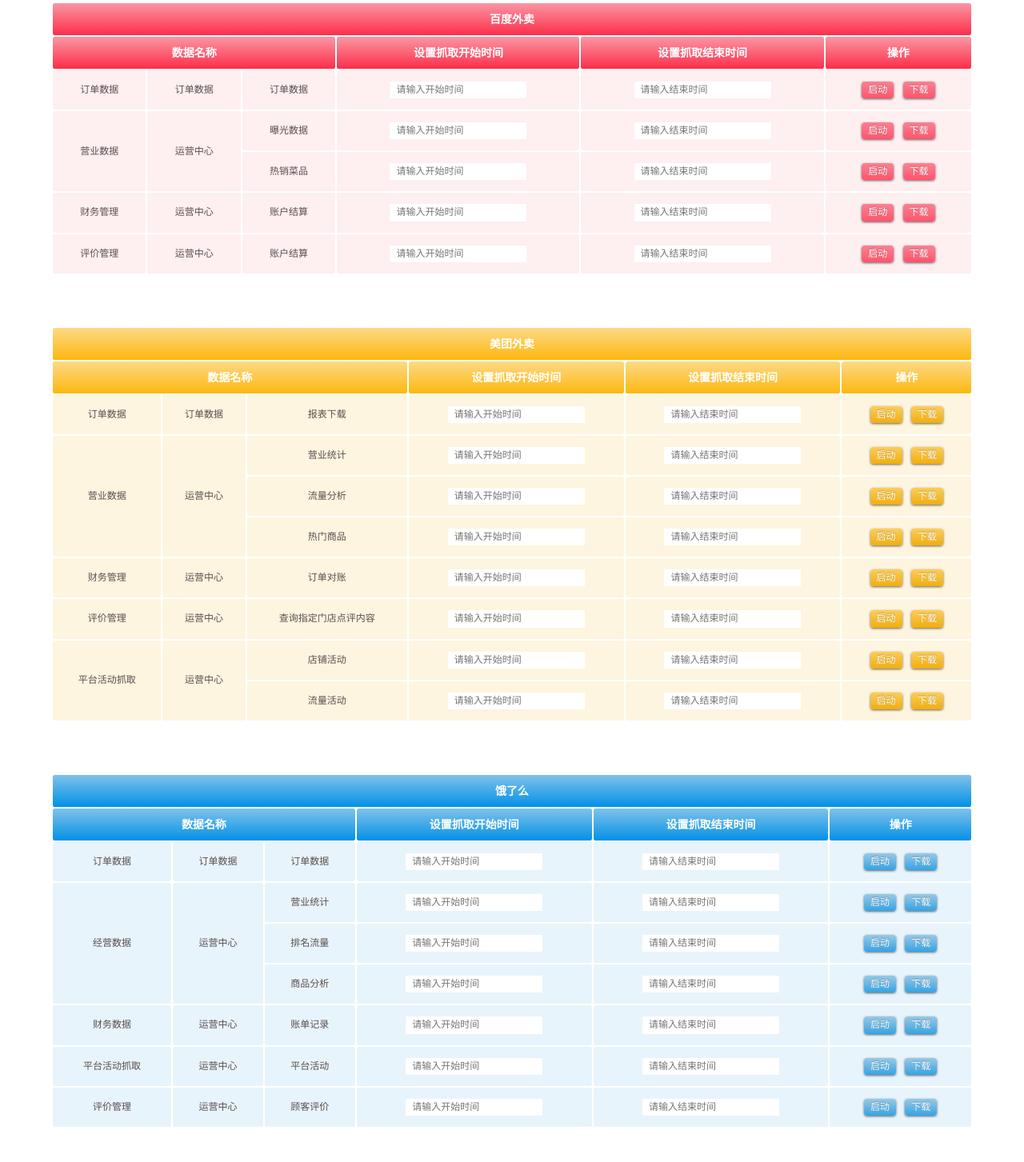
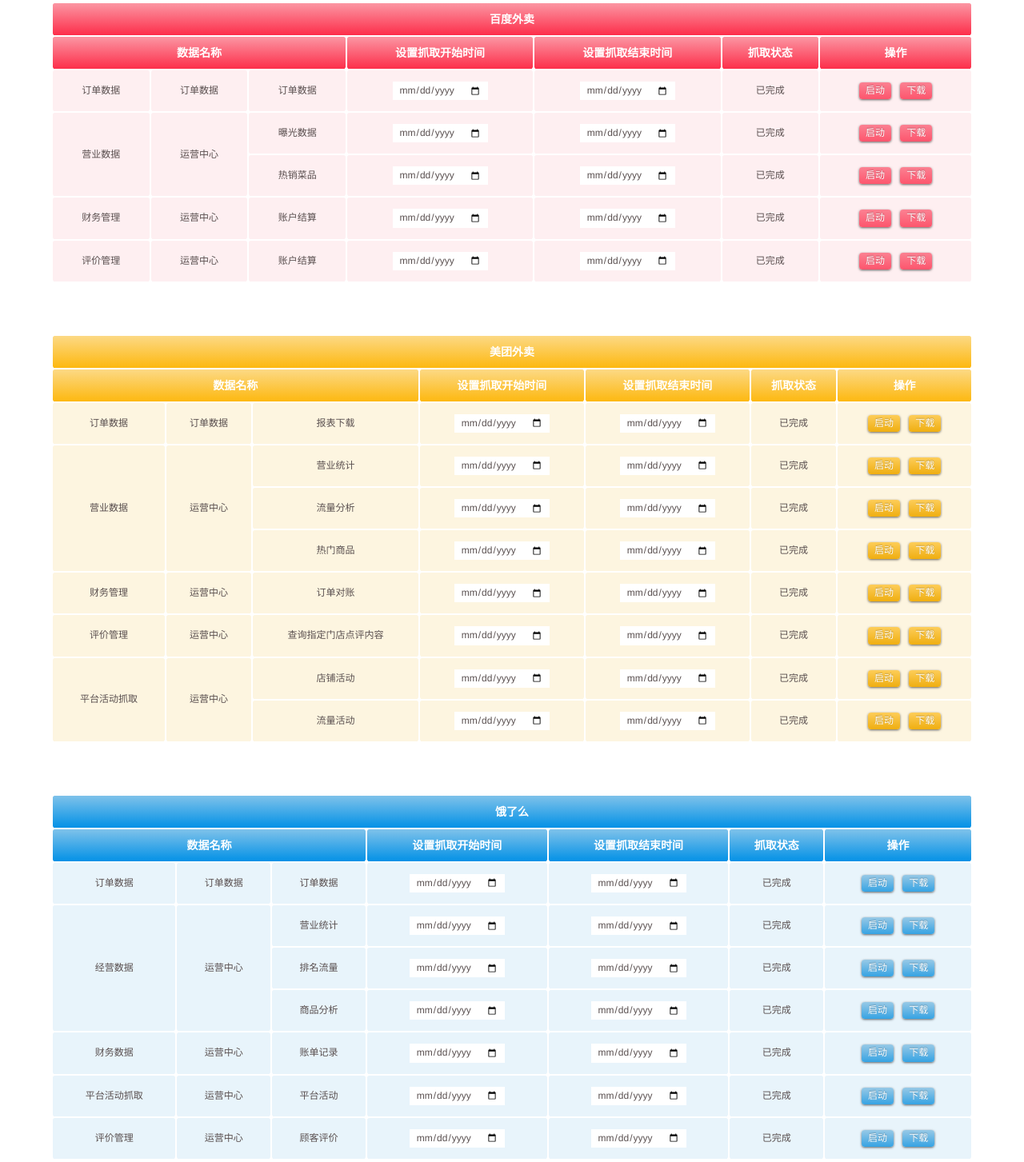
Before and after one commit to niujx/BusinessIntelligence, a plain HTML site: page web/bootstrap/index.html in a window 1280 px wide. Shown: the part 62-1515 px from the top of the page at 80% size. Drawn offline with Linux system fonts and the light colour scheme.

Commit message:
html增加抓取状态

```diff
--- a/web/bootstrap/index.html
+++ b/web/bootstrap/index.html
@@ -22,7 +22,7 @@
 						<th colspan = "3">数据名称</th>
 						<th>设置抓取开始时间</th>
 						<th>设置抓取结束时间</th>
-						<!--<th>当前抓取截止时间</th>-->
+						<th>抓取状态</th>
 						<th>操作</th>
 					</tr>
 				</thead>
@@ -34,12 +34,12 @@
 						<td>订单数据</td>
 						<td>订单数据</td>
 						<td>
-							<input type="text" class="startDateTime" placeholder="请输入开始时间"/>
+							<input type="date" class="startDateTime" placeholder="请输入开始时间"/>
 						</td>
 						<td>
-							<input type="text" class="endDateTime" placeholder="请输入结束时间"/>
+							<input type="date" class="endDateTime" placeholder="请输入结束时间"/>
 						</td>
-						<!--<td class="getTime">20170717</td>-->
+						<td>已完成</td>
 						<td>
 							<button class="orderBegin">启动</button>
 							<button class="orderDownload">下载</button>
@@ -52,12 +52,12 @@
 						<td rowspan="2">运营中心</td>
 						<td>曝光数据</td>
 						<td>
-							<input type="text" class="startDateTime" placeholder="请输入开始时间"/>
+							<input type="date" class="startDateTime" placeholder="请输入开始时间"/>
 						</td>
 						<td>
-							<input type="text" class="endDateTime" placeholder="请输入结束时间"/>
+							<input type="date" class="endDateTime" placeholder="请输入结束时间"/>
 						</td>
-						<!--<td class="getTime">当前的时间为</td>-->
+						<td>已完成</td>
 						<td>
 							<button class="begin">启动</button>
 							<button class="download">下载</button>
@@ -66,12 +66,12 @@
 					<tr>
 						<td>热销菜品</td>
 						<td>
-							<input type="text" class="startDateTime" placeholder="请输入开始时间"/>
+							<input type="date" class="startDateTime" placeholder="请输入开始时间"/>
 						</td>
 						<td>
-							<input type="text" class="endDateTime" placeholder="请输入结束时间"/>
+							<input type="date" class="endDateTime" placeholder="请输入结束时间"/>
 						</td>
-						<!--<td class="getTime">当前的时间为</td>-->
+						<td>已完成</td>
 						<td>
 							<button class="begin">启动</button>
 							<button class="download">下载</button>
@@ -82,12 +82,12 @@
 						<td>运营中心</td>
 						<td>账户结算</td>
 						<td>
-							<input type="text" class="startDateTime" placeholder="请输入开始时间"/>
+							<input type="date" class="startDateTime" placeholder="请输入开始时间"/>
 						</td>
 						<td>
-							<input type="text" class="endDateTime" placeholder="请输入结束时间"/>
+							<input type="date" class="endDateTime" placeholder="请输入结束时间"/>
 						</td>
-						<!--<td class="getTime">当前的时间为</td>-->
+						<td>已完成</td>
 						<td>
 							<button class="begin">启动</button>
 							<button class="download">下载</button>
@@ -98,12 +98,12 @@
 						<td>运营中心</td>
 						<td>账户结算</td>
 						<td>
-							<input type="text" class="startDateTime" placeholder="请输入开始时间"/>
+							<input type="date" class="startDateTime" placeholder="请输入开始时间"/>
 						</td>
 						<td>
-							<input type="text" class="endDateTime" placeholder="请输入结束时间"/>
+							<input type="date" class="endDateTime" placeholder="请输入结束时间"/>
 						</td>
-						<!--<td class="getTime">当前的时间为</td>-->
+						<td>已完成</td>
 						<td>
 							<button class="begin">启动</button>
 							<button class="download">下载</button>
@@ -126,7 +126,7 @@
 						<th colspan = "3">数据名称</th>
 						<th>设置抓取开始时间</th>
 						<th>设置抓取结束时间</th>
-						<!--<th>当前抓取时间</th>-->
+						<th>抓取状态</th>
 						<th>操作</th>
 					</tr>
 				</thead>
@@ -138,12 +138,12 @@
 						<td>订单数据</td>
 						<td>报表下载</td>
 						<td>
-							<input type="text" class="startDateTime" placeholder="请输入开始时间"/>
+							<input type="date" class="startDateTime" placeholder="请输入开始时间"/>
 						</td>
 						<td>
-							<input type="text" class="endDateTime" placeholder="请输入结束时间"/>
+							<input type="date" class="endDateTime" placeholder="请输入结束时间"/>
 						</td>
-						<!--<td class="getTime">当前的时间为</td>-->
+						<td>已完成</td>
 						<td>
 							<button class="begin">启动</button>
 							<button class="download">下载</button>
@@ -156,12 +156,12 @@
 						<td rowspan="3">运营中心</td>
 						<td>营业统计</td>
 						<td>
-							<input type="text" class="startDateTime" placeholder="请输入开始时间"/>
+							<input type="date" class="startDateTime" placeholder="请输入开始时间"/>
 						</td>
 						<td>
-							<input type="text" class="endDateTime" placeholder="请输入结束时间"/>
+							<input type="date" class="endDateTime" placeholder="请输入结束时间"/>
 						</td>
-						<!--<td class="getTime">当前的时间为</td>-->
+						<td>已完成</td>
 						<td>
 							<button class="begin">启动</button>
 							<button class="download">下载</button>
@@ -170,12 +170,12 @@
 					<tr>
 						<td>流量分析</td>
 						<td>
-							<input type="text" class="startDateTime" placeholder="请输入开始时间"/>
+							<input type="date" class="startDateTime" placeholder="请输入开始时间"/>
 						</td>
 						<td>
-							<input type="text" class="endDateTime" placeholder="请输入结束时间"/>
+							<input type="date" class="endDateTime" placeholder="请输入结束时间"/>
 						</td>
-						<!--<td class="getTime">当前的时间为</td>-->
+						<td>已完成</td>
 						<td>
 							<button class="begin">启动</button>
 							<button class="download">下载</button>
@@ -184,12 +184,12 @@
 					<tr>
 						<td>热门商品</td>
 						<td>
-							<input type="text" class="startDateTime" placeholder="请输入开始时间"/>
+							<input type="date" class="startDateTime" placeholder="请输入开始时间"/>
 						</td>
 						<td>
-							<input type="text" class="endDateTime" placeholder="请输入结束时间"/>
+							<input type="date" class="endDateTime" placeholder="请输入结束时间"/>
 						</td>
-						<!--<td class="getTime">当前的时间为</td>-->
+						<td>已完成</td>
 						<td>
 							<button class="begin">启动</button>
 							<button class="download">下载</button>
@@ -200,12 +200,12 @@
 						<td>运营中心</td>
 						<td>订单对账</td>
 						<td>
-							<input type="text" class="startDateTime" placeholder="请输入开始时间"/>
+							<input type="date" class="startDateTime" placeholder="请输入开始时间"/>
 						</td>
 						<td>
-							<input type="text" class="endDateTime" placeholder="请输入结束时间"/>
+							<input type="date" class="endDateTime" placeholder="请输入结束时间"/>
 						</td>
-						<!--<td class="getTime">当前的时间为</td>-->
+						<td>已完成</td>
 						<td>
 							<button class="begin">启动</button>
 							<button class="download">下载</button>
@@ -216,12 +216,12 @@
 						<td>运营中心</td>
 						<td>查询指定门店点评内容</td>
 						<td>
-							<input type="text" class="startDateTime" placeholder="请输入开始时间"/>
+							<input type="date" class="startDateTime" placeholder="请输入开始时间"/>
 						</td>
 						<td>
-							<input type="text" class="endDateTime" placeholder="请输入结束时间"/>
+							<input type="date" class="endDateTime" placeholder="请输入结束时间"/>
 						</td>
-						<!--<td class="getTime">当前的时间为</td>-->
+						<td>已完成</td>
 						<td>
 							<button class="begin">启动</button>
 							<button class="download">下载</button>
@@ -232,12 +232,12 @@
 						<td rowspan="2">运营中心</td>
 						<td>店铺活动</td>
 						<td>
-							<input type="text" class="startDateTime" placeholder="请输入开始时间"/>
+							<input type="date" class="startDateTime" placeholder="请输入开始时间"/>
 						</td>
 						<td>
-							<input type="text" class="endDateTime" placeholder="请输入结束时间"/>
+							<input type="date" class="endDateTime" placeholder="请输入结束时间"/>
 						</td>
-						<!--<td class="getTime">当前的时间为</td>-->
+						<td>已完成</td>
 						<td>
 							<button class="begin">启动</button>
 							<button class="download">下载</button>
@@ -246,12 +246,12 @@
 					<tr>
 						<td>流量活动</td>
 						<td>
-							<input type="text" class="startDateTime" placeholder="请输入开始时间"/>
+							<input type="date" class="startDateTime" placeholder="请输入开始时间"/>
 						</td>
 						<td>
-							<input type="text" class="endDateTime" placeholder="请输入结束时间"/>
+							<input type="date" class="endDateTime" placeholder="请输入结束时间"/>
 						</td>
-						<!--<td class="getTime">当前的时间为</td>-->
+						<td>已完成</td>
 						<td>
 							<button class="begin">启动</button>
 							<button class="download">下载</button>
@@ -274,7 +274,7 @@
 						<th colspan = "3">数据名称</th>
 						<th>设置抓取开始时间</th>
 						<th>设置抓取结束时间</th>
-						<!--<th>当前抓取时间</th>-->
+						<th>抓取状态</th>
 						<th>操作</th>
 					</tr>
 				</thead>
@@ -286,12 +286,12 @@
 						<td>订单数据</td>
 						<td>订单数据</td>
 						<td>
-							<input type="text" class="startDateTime" placeholder="请输入开始时间"/>
+							<input type="date" class="startDateTime" placeholder="请输入开始时间"/>
 						</td>
 						<td>
-							<input type="text" class="endDateTime" placeholder="请输入结束时间"/>
+							<input type="date" class="endDateTime" placeholder="请输入结束时间"/>
 						</td>
-						<!--<td class="getTime">当前的时间为</td>-->
+						<td>已完成</td>
 						<td>
 							<button class="crawlerOrder">启动</button>
 							<button class="orderDownload">下载</button>
@@ -304,12 +304,12 @@
 						<td rowspan="3">运营中心</td>
 						<td>营业统计</td>
 						<td>
-							<input type="text" class="startDateTime" placeholder="请输入开始时间"/>
+							<input type="date" class="startDateTime" placeholder="请输入开始时间"/>
 						</td>
 						<td>
-							<input type="text" class="endDateTime" placeholder="请输入结束时间"/>
+							<input type="date" class="endDateTime" placeholder="请输入结束时间"/>
 						</td>
-						<!--<td class="getTime">当前的时间为</td>-->
+						<td>已完成</td>
 						<td>
 							<button class="begin">启动</button>
 							<button class="download">下载</button>
@@ -318,12 +318,12 @@
 					<tr>
 						<td>排名流量</td>
 						<td>
-							<input type="text" class="startDateTime" placeholder="请输入开始时间"/>
+							<input type="date" class="startDateTime" placeholder="请输入开始时间"/>
 						</td>
 						<td>
-							<input type="text" class="endDateTime" placeholder="请输入结束时间"/>
+							<input type="date" class="endDateTime" placeholder="请输入结束时间"/>
 						</td>
-						<!--<td class="getTime">当前的时间为</td>-->
+						<td>已完成</td>
 						<td>
 							<button class="begin">启动</button>
 							<button class="download">下载</button>
@@ -332,12 +332,12 @@
 					<tr>
 						<td>商品分析</td>
 						<td>
-							<input type="text" class="startDateTime" placeholder="请输入开始时间"/>
+							<input type="date" class="startDateTime" placeholder="请输入开始时间"/>
 						</td>
 						<td>
-							<input type="text" class="endDateTime" placeholder="请输入结束时间"/>
+							<input type="date" class="endDateTime" placeholder="请输入结束时间"/>
 						</td>
-						<!--<td class="getTime">当前的时间为</td>-->
+						<td>已完成</td>
 						<td>
 							<button class="begin">启动</button>
 							<button class="download">下载</button>
@@ -348,12 +348,12 @@
 						<td>运营中心</td>
 						<td>账单记录</td>
 						<td>
-							<input type="text" class="startDateTime" placeholder="请输入开始时间"/>
+							<input type="date" class="startDateTime" placeholder="请输入开始时间"/>
 						</td>
 						<td>
-							<input type="text" class="endDateTime" placeholder="请输入结束时间"/>
+							<input type="date" class="endDateTime" placeholder="请输入结束时间"/>
 						</td>
-						<!--<td class="getTime">当前的时间为</td>-->
+						<td>已完成</td>
 						<td>
 							<button class="begin">启动</button>
 							<button class="download">下载</button>
@@ -364,12 +364,12 @@
 						<td>运营中心</td>
 						<td>平台活动</td>
 						<td>
-							<input type="text" class="startDateTime" placeholder="请输入开始时间"/>
+							<input type="date" class="startDateTime" placeholder="请输入开始时间"/>
 						</td>
 						<td>
-							<input type="text" class="endDateTime" placeholder="请输入结束时间"/>
+							<input type="date" class="endDateTime" placeholder="请输入结束时间"/>
 						</td>
-						<!--<td class="getTime">当前的时间为</td>-->
+						<td>已完成</td>
 						<td>
 							<button class="begin">启动</button>
 							<button class="download">下载</button>
@@ -380,12 +380,12 @@
 						<td>运营中心</td>
 						<td>顾客评价</td>
 						<td>
-							<input type="text" class="startDateTime" placeholder="请输入开始时间"/>
+							<input type="date" class="startDateTime" placeholder="请输入开始时间"/>
 						</td>
 						<td>
-							<input type="text" class="endDateTime" placeholder="请输入结束时间"/>
+							<input type="date" class="endDateTime" placeholder="请输入结束时间"/>
 						</td>
-						<!--<td class="getTime">当前的时间为</td>-->
+						<td>已完成</td>
 						<td>
 							<button class="crawlerEvaluate">启动</button>
 							<button class="evaluateDownload">下载</button>
--- a/web/bootstrap/js/baiduCrawler.js
+++ b/web/bootstrap/js/baiduCrawler.js
@@ -5,6 +5,7 @@
 	/**************************百度外卖*******************************/
 	//点击开抓按钮时
 	$(".baidu .orderBegin").on('click',function(){
+
 		//获取当前抓取时间
 		var startTime = $(this).parents("tr").find(".startDateTime").val();
 		var endTime = $(this).parents("tr").find(".endDateTime").val();
@@ -23,11 +24,13 @@
 				//console.log(e)
 //				$(this).parents("tr").find(".getTime").text();//text(括号里放返回的日期)
 				alert("请求成功，请耐心等待数据抓取，不要重复抓取");
+
 			},
 			error:function(e){
 				//请求失败时的函数
 				alert(e);
 				console.log("请求失败，请稍后重新尝试");//控制台输出请求失败
+
 			}
 		})
 	})
```
Also changed, not shown: 1 other file.
